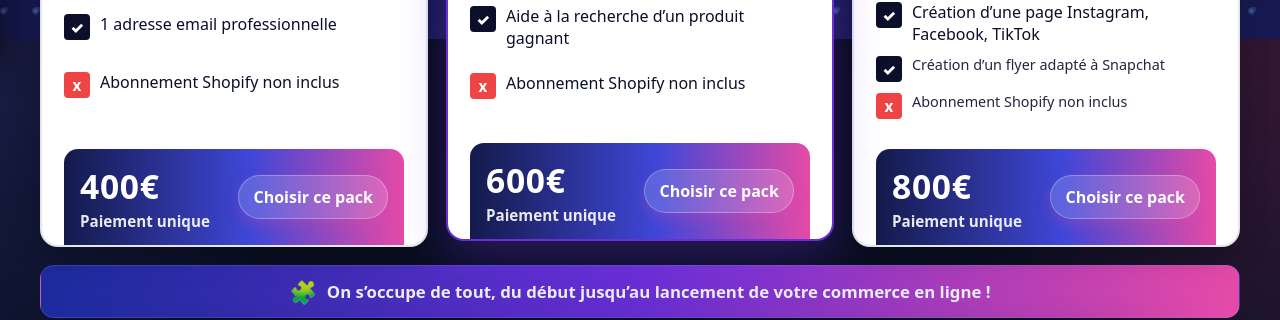
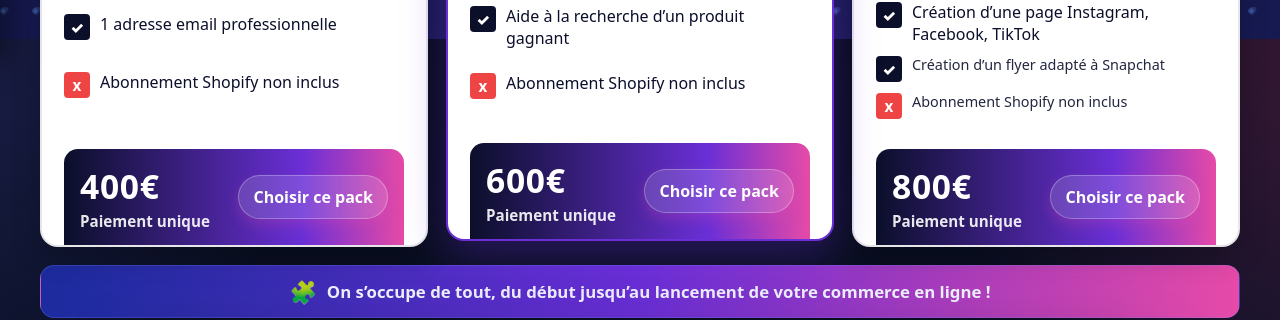
Before and after one commit to Mrfezz/copyshop-ia, a Next.js app: page /services-digitaux in a window 1280 px wide. Shown: the part 761-1081 px from the top of the page. Built offline with nearby package versions, Linux system fonts and the light colour scheme.

Commit message:
Update services-digitaux CTA gradient

```diff
--- a/app/services-digitaux/page.tsx
+++ b/app/services-digitaux/page.tsx
@@ -19,8 +19,11 @@ type ServicePack = {
   productKey: "services-essentiel" | "services-pro" | "services-business";
 };
 
+/**
+ * ✅ Même dégradé que packs-ia (priceBar)
+ */
 const PRICE_GRADIENT_HOME =
-  "linear-gradient(90deg, #141a4a 0%, #3f47d8 55%, #e64aa7 100%)";
+  "linear-gradient(90deg, #0b0f2a 0%, #6a2fd6 70%, #e64aa7 100%)";
 
 const PACKS: ServicePack[] = [
   {
@@ -211,7 +214,7 @@ export default function ServicesDigitauxPage() {
                 ))}
               </ul>
 
-              {/* ✅ PRIX + Paiement unique + CTA */}
+              {/* ✅ PRIX + Paiement unique + CTA (même dégradé + bouton que packs-ia) */}
               <div style={{ ...styles.priceBar, background: PRICE_GRADIENT_HOME }}>
                 <div style={styles.priceLeft}>
                   <div style={styles.price}>{pack.price}</div>
@@ -220,6 +223,7 @@ export default function ServicesDigitauxPage() {
 
                 <Link
                   href={`/paiement?product=${pack.productKey}`}
+                  className="services-cta"
                   style={styles.priceBtn}
                 >
                   Choisir ce pack
@@ -329,6 +333,15 @@ export default function ServicesDigitauxPage() {
 
       {/* responsive */}
       <style>{`
+        /* hover CTA comme packs-ia */
+        .services-cta {
+          transition: transform .2s ease, background .2s ease;
+        }
+        .services-cta:hover {
+          transform: translateY(-1px);
+          background: rgba(255,255,255,0.2) !important;
+        }
+
         @media (max-width: 1024px){
           .gridServices {
             grid-template-columns: 1fr !important;
@@ -529,16 +542,22 @@ const styles: Record<string, React.CSSProperties> = {
     letterSpacing: "0.02em",
   },
   priceNote: { fontSize: "0.95rem", fontWeight: 700, opacity: 0.9 },
+
+  /**
+   * ✅ Même bouton que packs-ia
+   */
   priceBtn: {
+    flex: "0 0 auto",
     padding: "10px 14px",
     borderRadius: 999,
     fontWeight: 900,
     color: "white",
     textDecoration: "none",
-    background: "rgba(255,255,255,0.16)",
+    background: "rgba(255,255,255,0.14)",
     border: "1px solid rgba(255,255,255,0.28)",
     boxShadow: "0 6px 14px rgba(230,74,167,0.25)",
     whiteSpace: "nowrap",
+    textAlign: "center",
   },
 
   bottomBand: {
```
